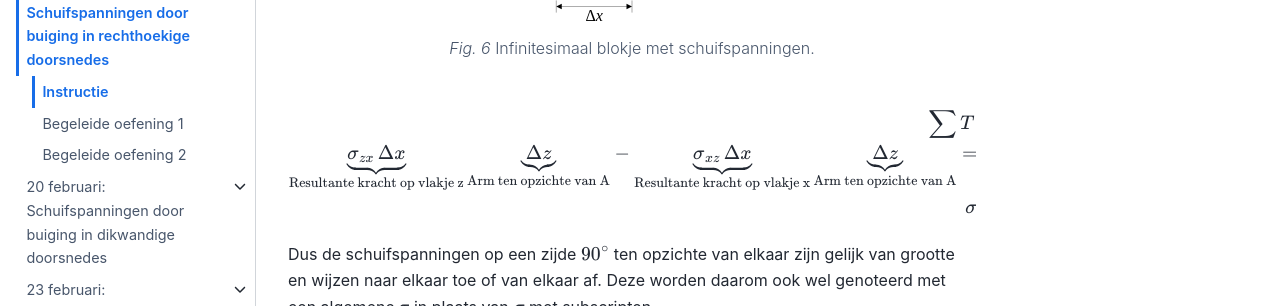
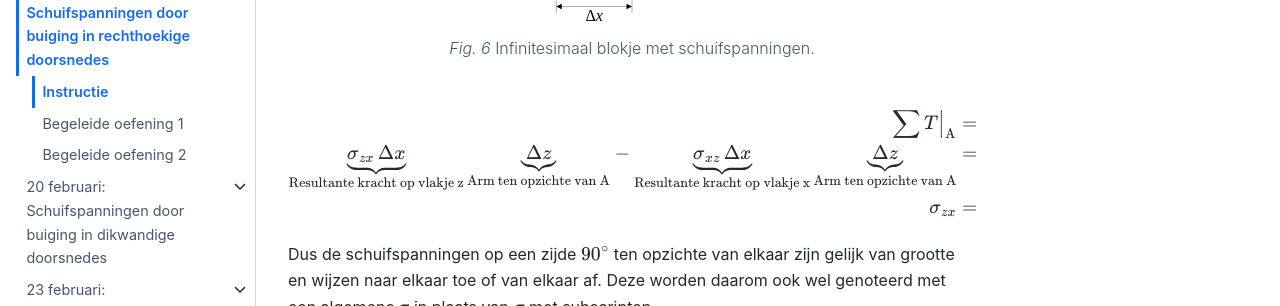
Before and after one commit to TUDelft-books/CTB1310, a Jupyter Book: the page built from book/shear_rect/instructie.md, in a window 1280 px wide and 900 px high, scrolled down 3813 px. Shown: the part 150-456 px from the top of the window. Built offline with Jupyter Book 1.0.4 settings and Sphinx 7.4.7 and the Sphinx Book theme 1.1.4, drawn with Linux system fonts in a browser that asks for light colours; comment, search, counter and statistics services are not loaded.

```diff
--- a/book/shear_rect/instructie.md
+++ b/book/shear_rect/instructie.md
@@ -141,7 +141,7 @@ Infinitesimaal blokje met schuifspanningen.
 $$
 \begin{align*}
 \left. \sum T \right|_{\rm{A}} &= 0 \\
-\underbrace{\sigma_{zx} \, \Delta x}_{\rm{Resultante} \, \rm{kracht} \, \rm{op} \, \rm{vlakje} \, z} \, \underbrace{\Delta z}_{\rm{Arm} \, \rm{ten} \, \rm{opzichte} \, \rm{van} \, \rm{A}} - \underbrace{\sigma_{xz} \, \Delta x}_{\rm{Resultante} \, \rm{kracht} \, \rm{op} \, \rm{vlakje} \, x} \,  \underbrace{\Delta z}_{\rm{Arm} \, \rm{ten} \, \rm{opzichte} \, \rm{van} \, \rm{A}} = 0 \\
+\underbrace{\sigma_{zx} \, \Delta x}_{\rm{Resultante} \, \rm{kracht} \, \rm{op} \, \rm{vlakje} \, z} \, \underbrace{\Delta z}_{\rm{Arm} \, \rm{ten} \, \rm{opzichte} \, \rm{van} \, \rm{A}} - \underbrace{\sigma_{xz} \, \Delta x}_{\rm{Resultante} \, \rm{kracht} \, \rm{op} \, \rm{vlakje} \, x} \,  \underbrace{\Delta z}_{\rm{Arm} \, \rm{ten} \, \rm{opzichte} \, \rm{van} \, \rm{A}} &= 0 \\
 \sigma_{zx} &= \sigma_{xz} \\
 \end{align*}
 $$
```
